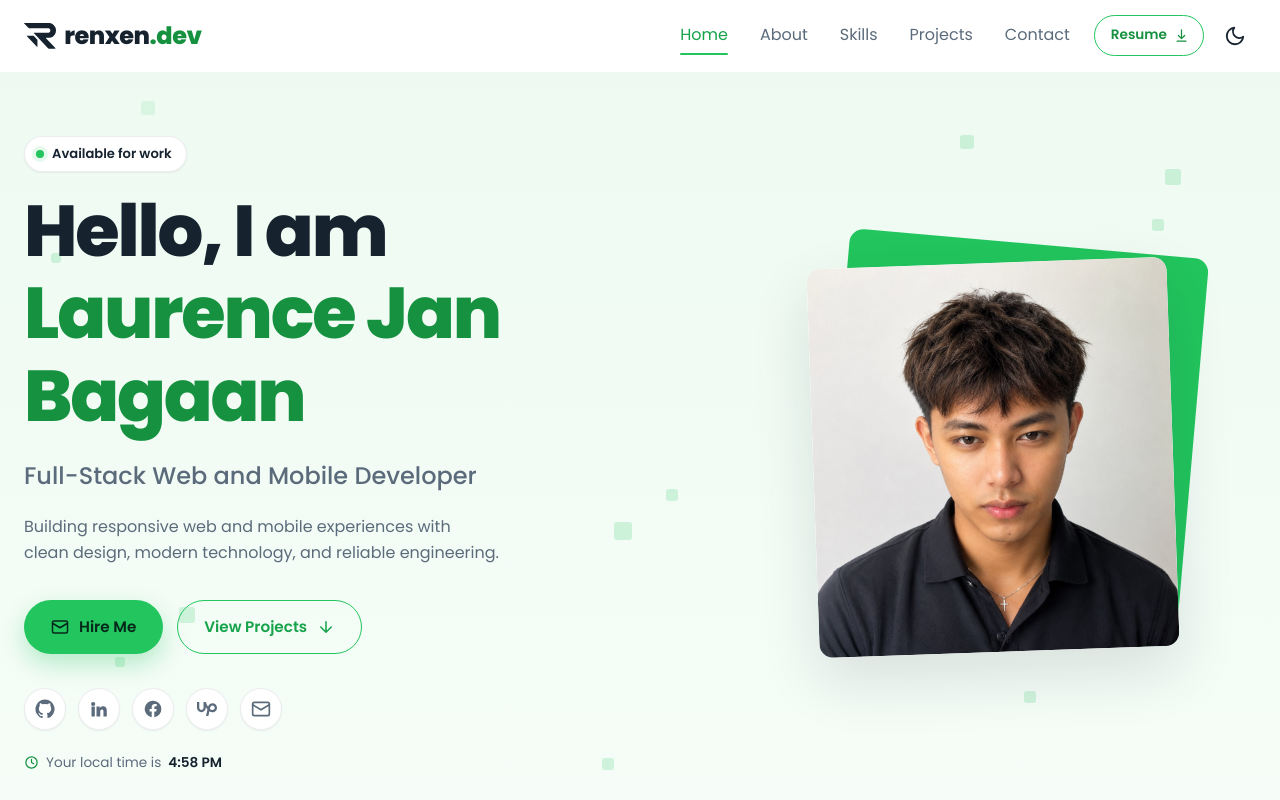
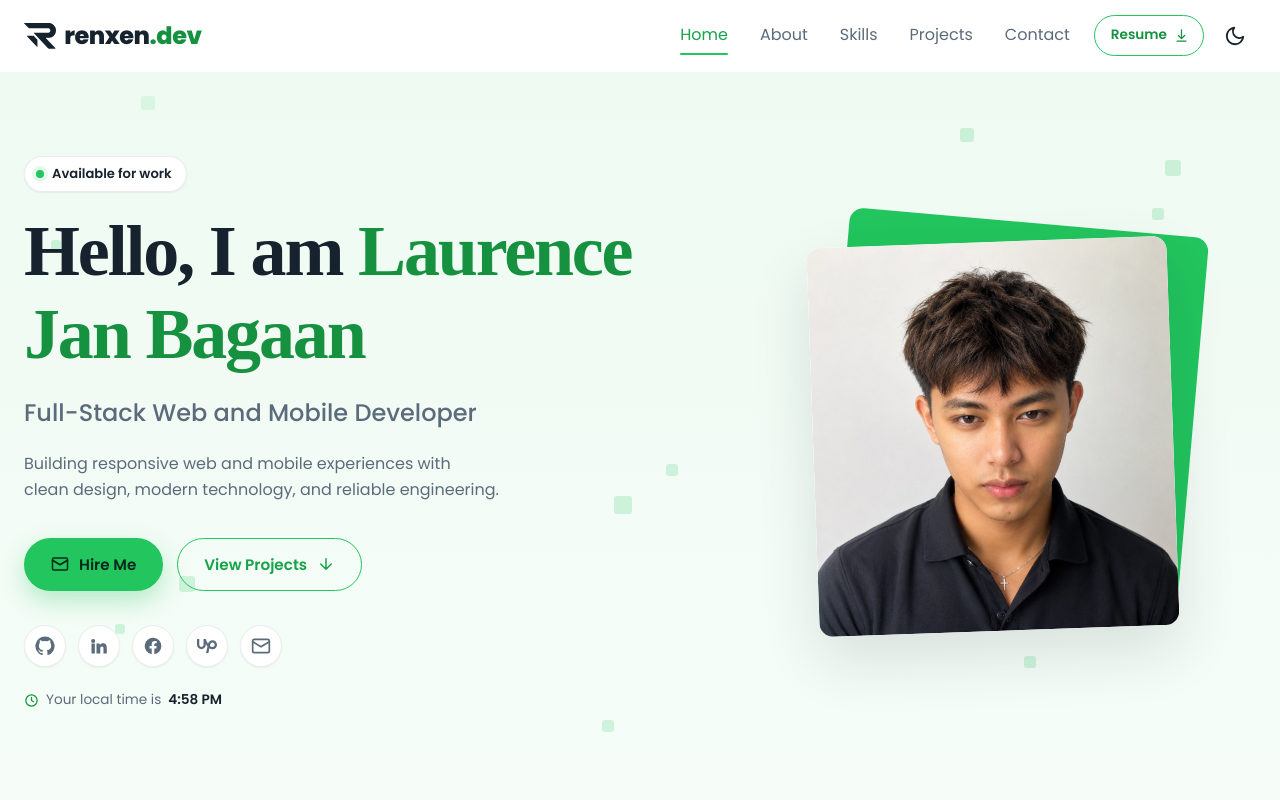
Before and after one commit to RenXenoverse11/ren.dev, a React (Vite) app: page / in a window 1280 px wide. Shown: the top 800 px of the page. Built offline with nearby package versions, Linux system fonts and the light colour scheme; no server answers.

Commit message:
Set the hero title in Times New Roman

```diff
--- a/src/styles/index.css
+++ b/src/styles/index.css
@@ -548,6 +548,7 @@ textarea {
 }
 
 .hero__title {
+  font-family: 'Times New Roman', Times, serif;
   font-size: clamp(2.6rem, 6vw, 4.5rem);
   font-weight: 800;
   letter-spacing: -0.03em;
```
